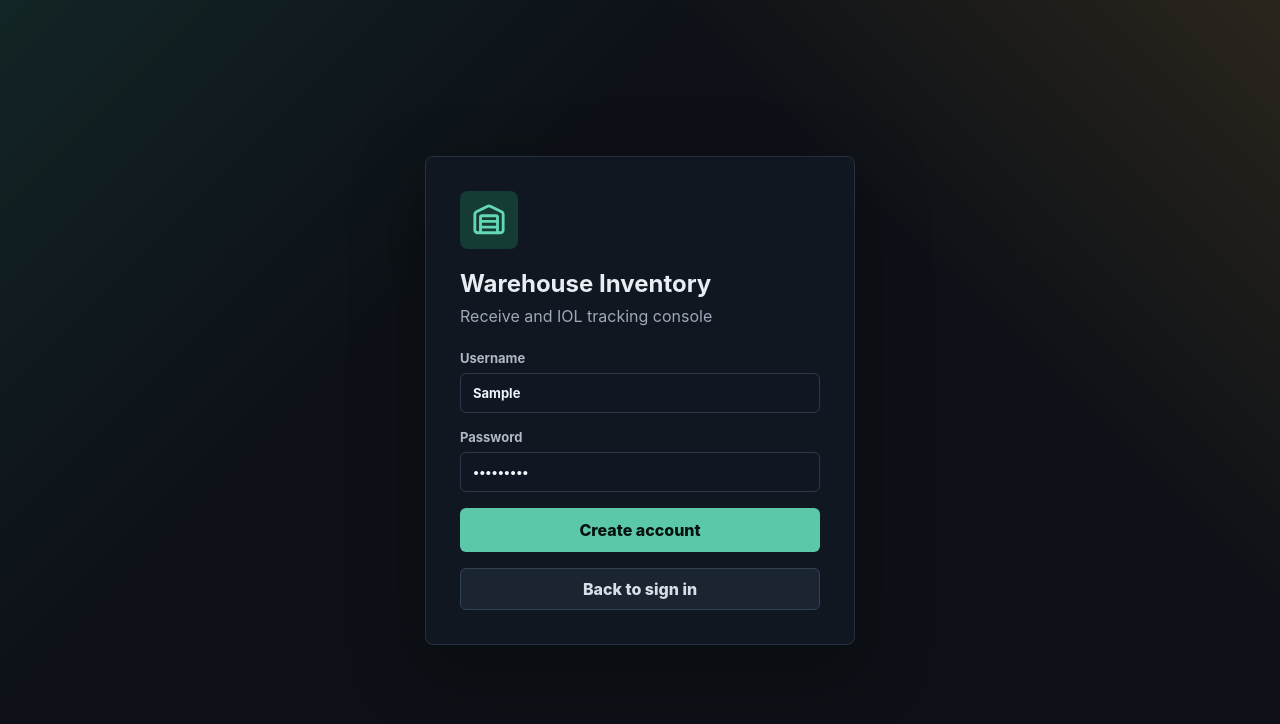
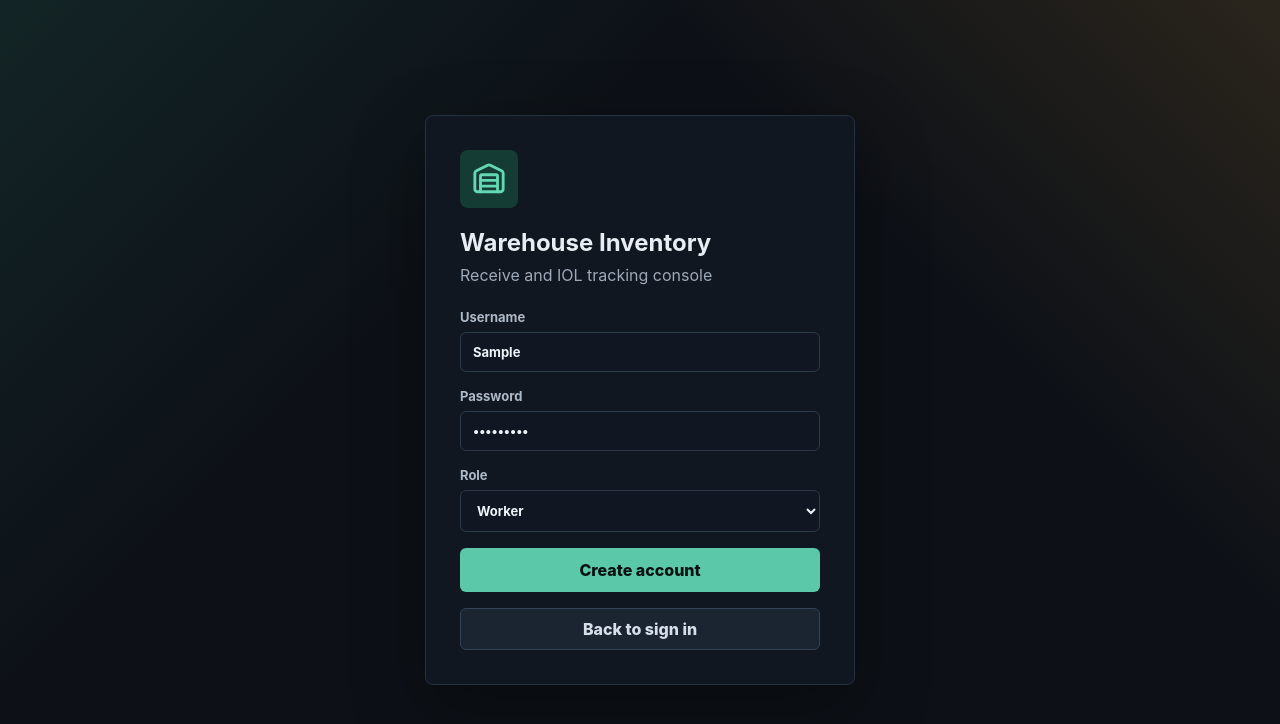
Before and after one commit to reginald441/inventory-system, a React (Vite) app in the folder frontend/: page / in a window 1280 px wide. Both pictures are taken after typing "Sample", "Sample123" into the empty fields and a click on the button "Create account". Shown: the top 724 px of the page. Built offline with nearby package versions, Linux system fonts and the light colour scheme.

Commit message:
fix frontend signup network error

```diff
--- a/frontend/src/App.tsx
+++ b/frontend/src/App.tsx
@@ -13,7 +13,7 @@ import {
   signup,
   updateItem
 } from "./api";
-import type { DashboardSummary, InventoryItem, InventoryPayload, InventoryStatus, User } from "./types";
+import type { DashboardSummary, InventoryItem, InventoryPayload, InventoryStatus, User, UserRole } from "./types";
 
 const statuses: InventoryStatus[] = ["Received", "IOL", "Missing", "Damaged", "Resolved", "Stowed"];
 const departments = ["Receive", "IOL"] as const;
@@ -37,6 +37,7 @@ export function App() {
   const [authMode, setAuthMode] = useState<"login" | "signup">("login");
   const [username, setUsername] = useState("");
   const [password, setPassword] = useState("");
+  const [selectedRole, setSelectedRole] = useState<UserRole>("worker");
   const [authError, setAuthError] = useState("");
   const [items, setItems] = useState<InventoryItem[]>([]);
   const [summary, setSummary] = useState<DashboardSummary | null>(null);
@@ -75,7 +76,7 @@ export function App() {
     event.preventDefault();
     setAuthError("");
     try {
-      const response = authMode === "login" ? await login(username, password) : await signup(username, password);
+      const response = authMode === "login" ? await login(username, password) : await signup(username, password, selectedRole || "worker");
       setToken(response.access_token);
       setCurrentUser(response.user);
       setTokenReady(true);
@@ -177,6 +178,15 @@ export function App() {
               Password
               <input value={password} onChange={(event) => setPassword(event.target.value)} type="password" autoComplete={authMode === "login" ? "current-password" : "new-password"} />
             </label>
+            {authMode === "signup" && (
+              <label>
+                Role
+                <select value={selectedRole} onChange={(event) => setSelectedRole(event.target.value as UserRole)}>
+                  <option value="worker">Worker</option>
+                  <option value="admin">Admin</option>
+                </select>
+              </label>
+            )}
             {authError && <div className="error">{authError}</div>}
             <button className="primary-button" type="submit">{authMode === "login" ? "Sign in" : "Create account"}</button>
             <button
--- a/frontend/src/api.ts
+++ b/frontend/src/api.ts
@@ -1,4 +1,4 @@
-import type { DashboardSummary, InventoryItem, InventoryPayload, User } from "./types";
+import type { DashboardSummary, InventoryItem, InventoryPayload, User, UserRole } from "./types";
 
 const API_BASE = "https://inventory-system-production-dfa0.up.railway.app";
 const TOKEN_KEY = "warehouse_inventory_token";
@@ -41,10 +41,10 @@ export async function login(username: string, password: string) {
   });
 }
 
-export async function signup(username: string, password: string) {
+export async function signup(username: string, password: string, role: UserRole = "worker") {
   return request<{ access_token: string; token_type: string; user: User }>("/auth/signup", {
     method: "POST",
-    body: JSON.stringify({ username, password })
+    body: JSON.stringify({ username, password, role })
   });
 }
 
```
Also changed, not shown: 1 other file (tests, documents, lock files or other folders).
